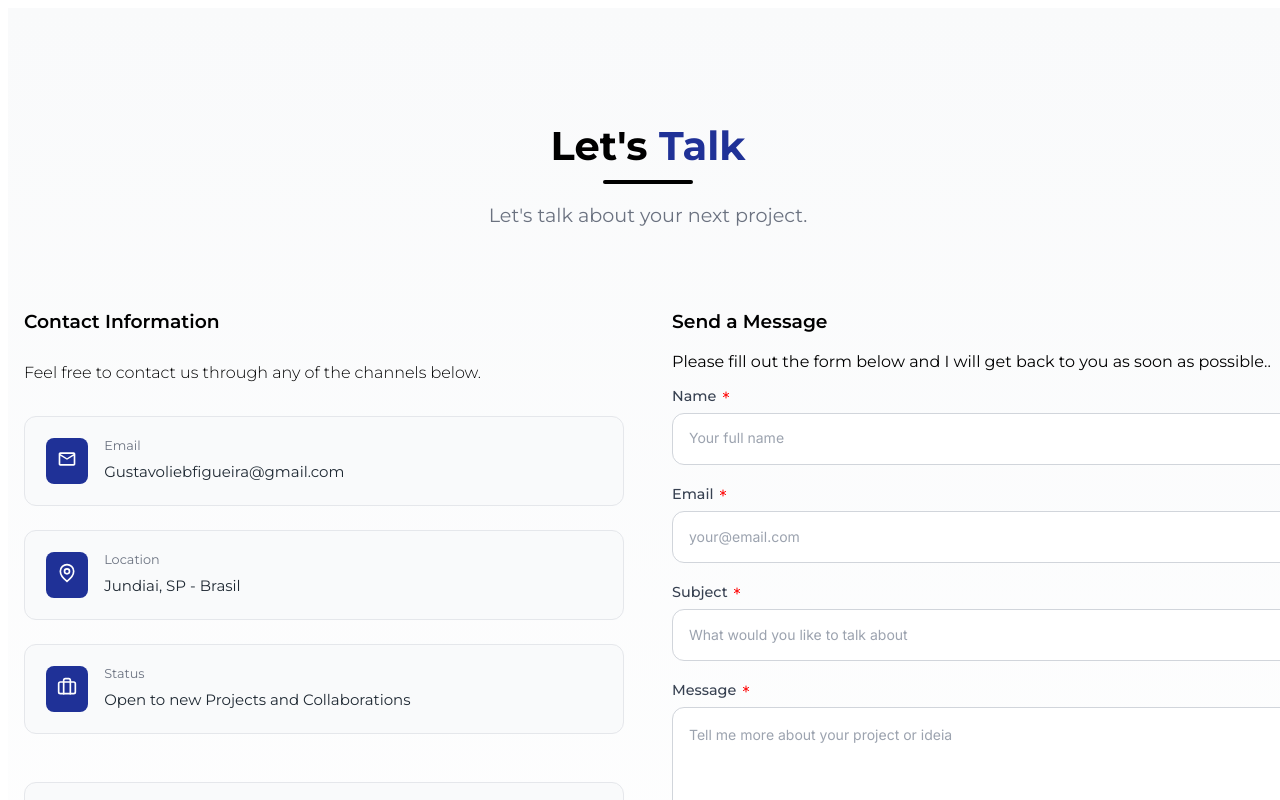
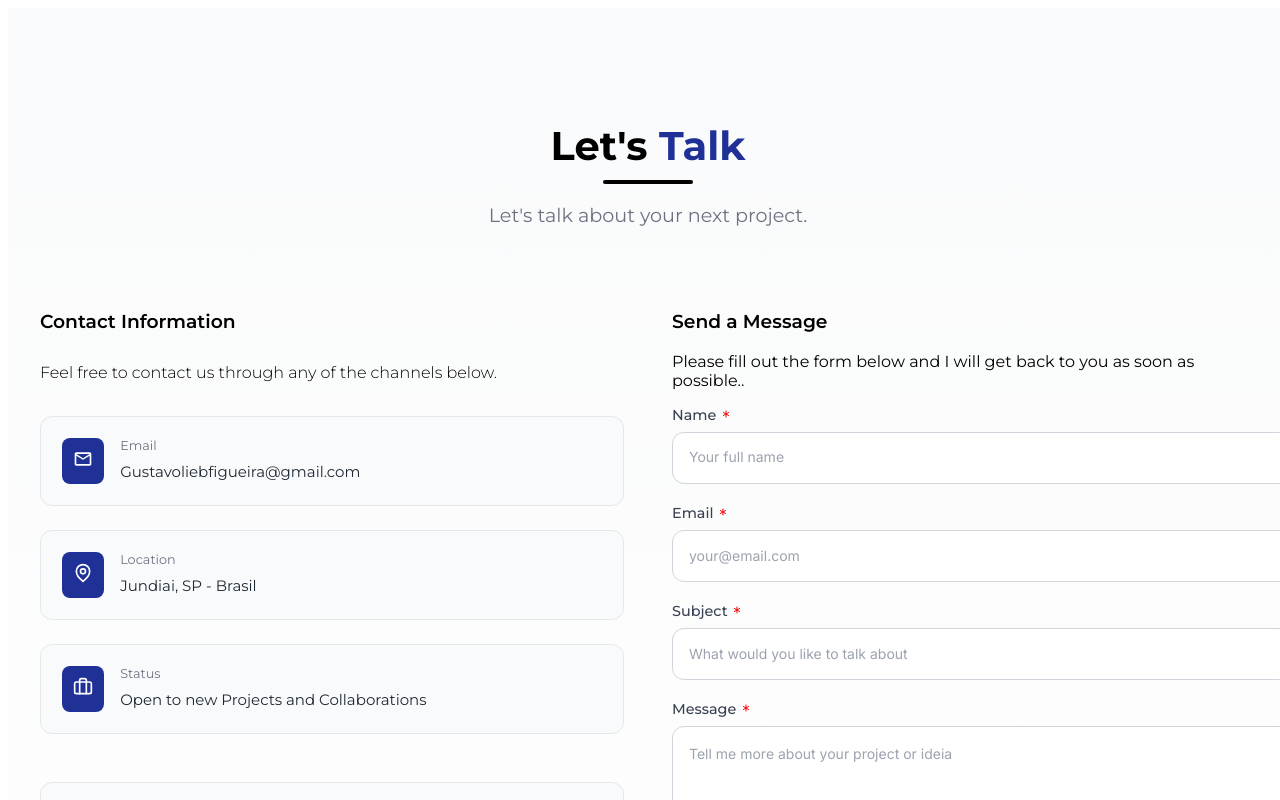
Before and after one commit to Lieberr/Portfolio-Gustavo-Lieb, a React (Vite) app in the folder portfolio-gustavo/: page / in a window 1280 px wide. Shown: the part 5360-6160 px from the top of the page. Built offline with nearby package versions, Linux system fonts and the light colour scheme.

Commit message:
Responsividade para mobile v3

```diff
--- a/portfolio-gustavo/src/index.css
+++ b/portfolio-gustavo/src/index.css
@@ -287,6 +287,8 @@ body.dark .footer-bottom p{
 .contact-container{
     max-width: 1280px;
     margin: 0 auto;
+    padding: 0 1rem;
+    box-sizing: border-box;
 }
 .contact-header{
     text-align: center;
@@ -331,6 +333,11 @@ body.dark .footer-bottom p{
     .contact-grid{
         grid-template-columns: repeat(2, 1fr);
     }
+}
+@media (max-width: 768px){
+  .contact-container{
+    padding: 0 1.25rem;
+  }
 }
 
 .title-contact-info,
```
